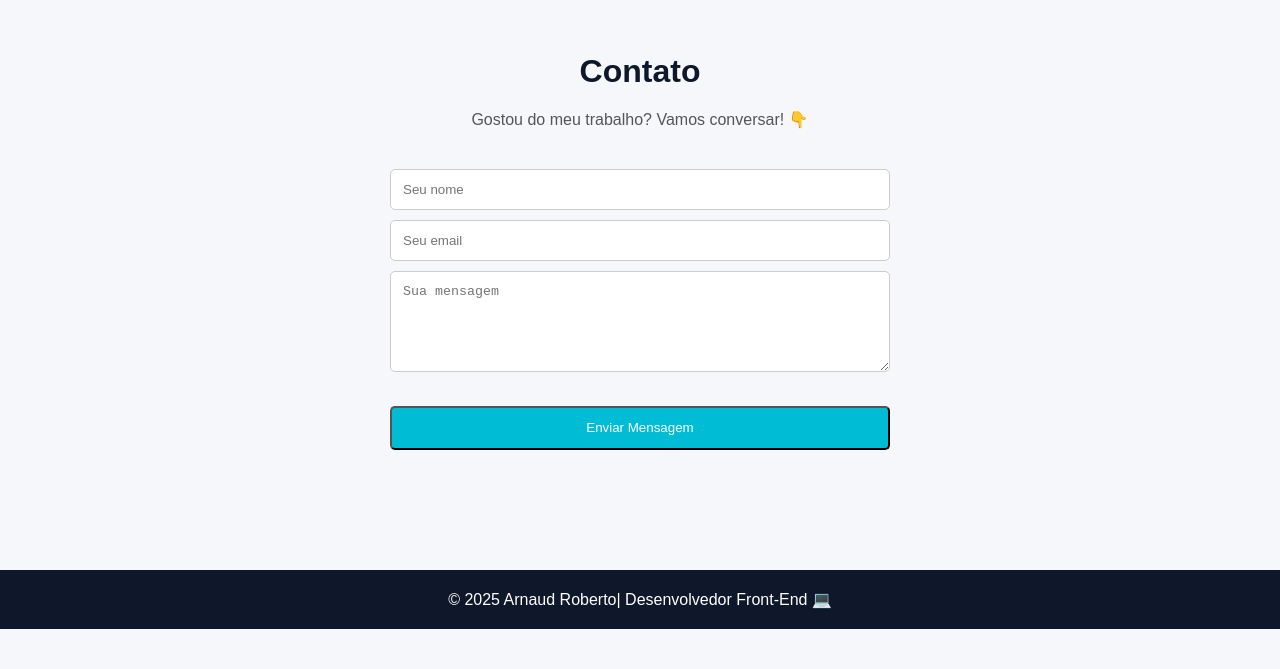
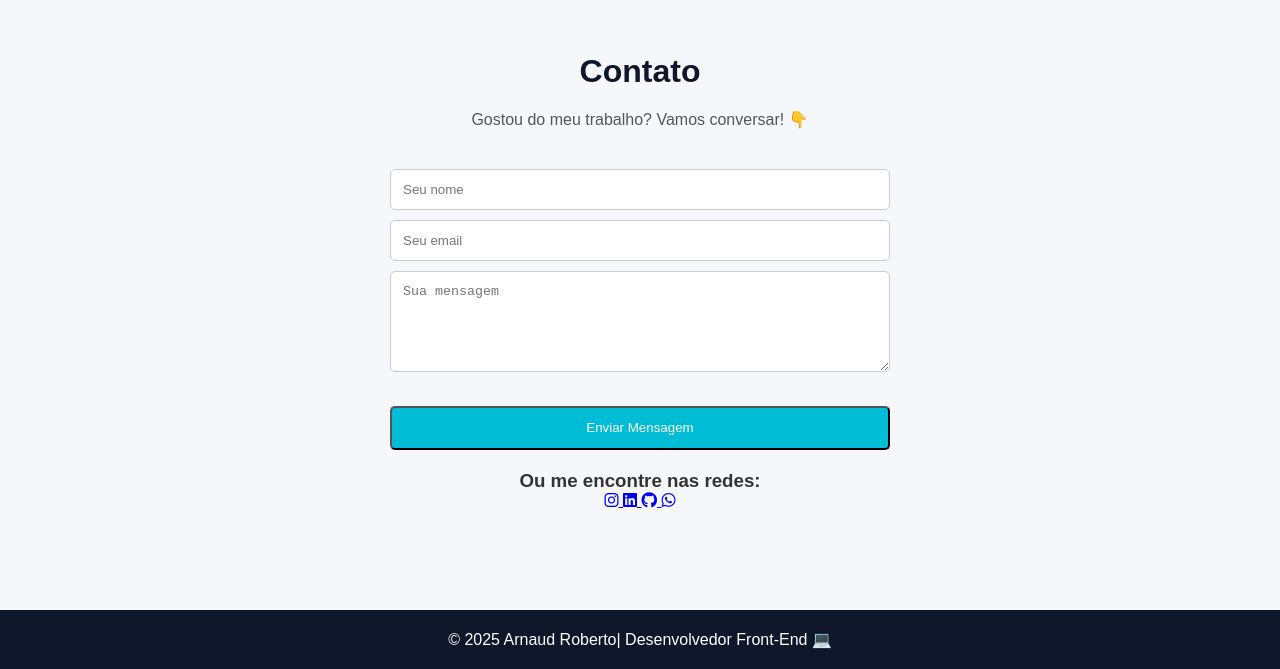
Before and after one commit to Arnaud4474/My-Portf-lio, a plain HTML site: page index.html in a window 1280 px wide. Shown: the part 2380-3049 px from the top of the page. Before the commit the page ends 3009 px from the top, so only its background shows below. Drawn offline with Linux system fonts and the light colour scheme.

Commit message:
Mensagem explicando a alteração

```diff
--- a/index.html
+++ b/index.html
@@ -84,13 +84,36 @@
 <section id="contato" class="contato reveal">
     <h2>Contato</h2>
     <p>Gostou do meu trabalho? Vamos conversar! 👇</p>
+
     <form>
         <input type="text" placeholder="Seu nome" required>
         <input type="email" placeholder="Seu email" required>
         <textarea rows="5" placeholder="Sua mensagem" required></textarea>
         <button type="submit" class="btn">Enviar Mensagem</button>
     </form>
+
+    <!-- Redes Sociais -->
+    <div class="redes-sociais">
+        <h3>Ou me encontre nas redes:</h3>
+        <div class="icones-redes">
+            <a href="https://www.instagram.com/seu_usuario" target="_blank" title="Instagram">
+                <i class="fab fa-instagram"></i>
+            </a>
+            <a href="https://www.linkedin.com/in/seu_usuario" target="_blank" title="LinkedIn">
+                <i class="fab fa-linkedin"></i>
+            </a>
+            <a href="https://github.com/Arnaud4474" target="_blank" title="GitHub">
+                <i class="fab fa-github"></i>
+            </a>
+            <a href="https://wa.me/seunumerowhatsapp" target="_blank" title="WhatsApp">
+                <i class="fab fa-whatsapp"></i>
+            </a>
+        </div>
+    </div>
 </section>
+
+<!-- Font Awesome (ícones das redes) -->
+<link rel="stylesheet" href="https://cdnjs.cloudflare.com/ajax/libs/font-awesome/6.5.0/css/all.min.css">
 
     <!-- ======= FOOTER ======= -->
     <footer>
```
Lines whose indentation alone changed are shown as unchanged.
